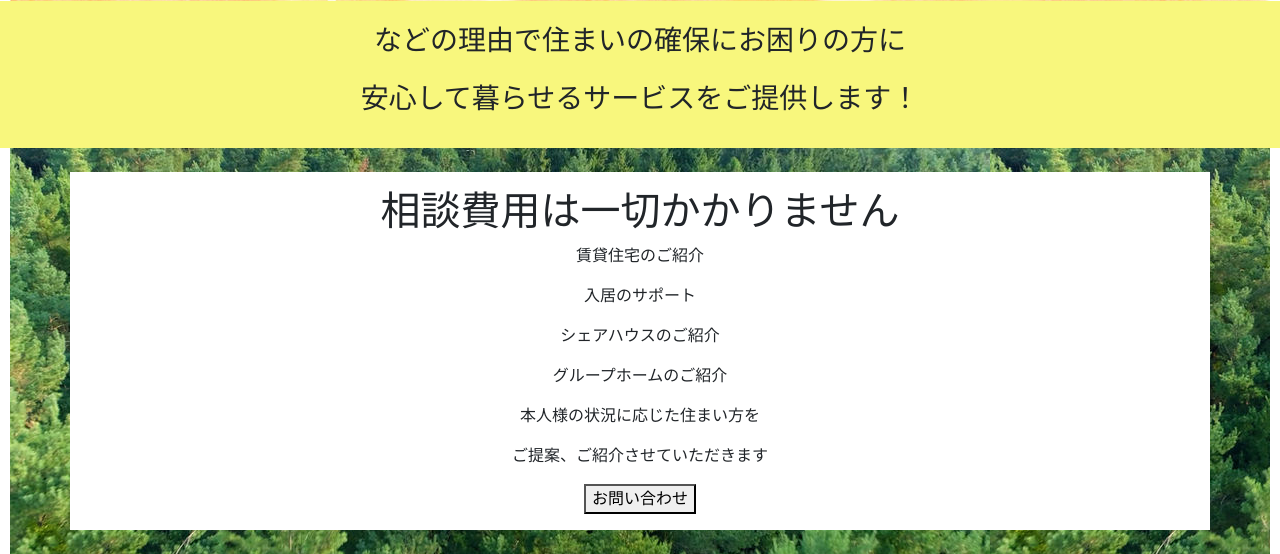
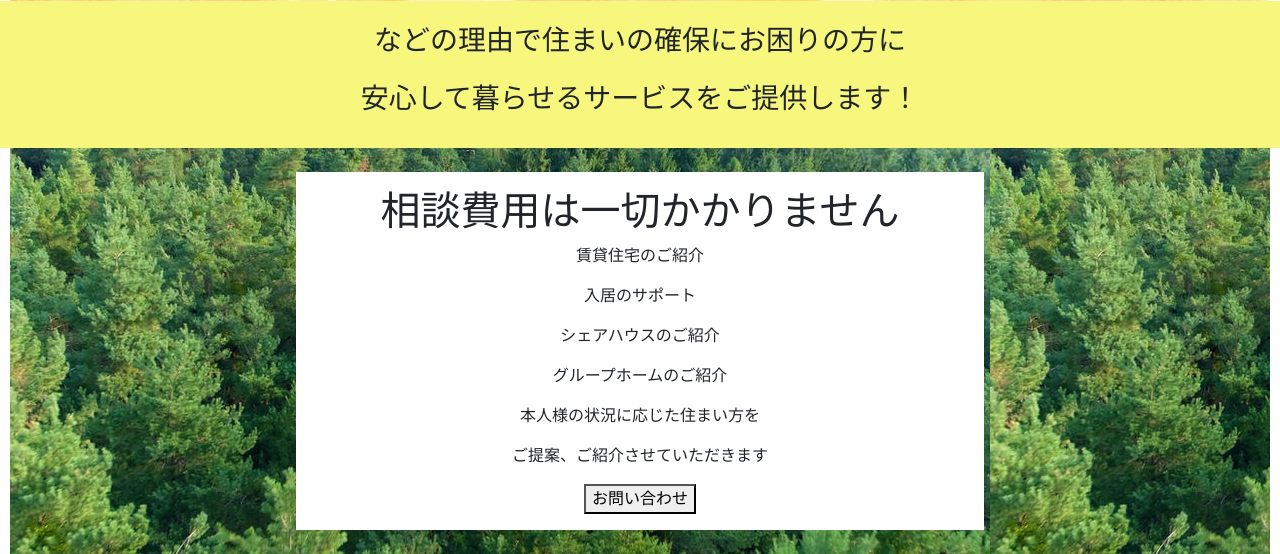
Before and after one commit to saitoyoshi/cocoiru, a PHP site: page / in a window 1280 px wide. Shown: the part 676-1230 px from the top of the page. Run offline with PHP 8.4, Linux system fonts and the light colour scheme; some libraries are stand-ins or nearby versions.

Commit message:
相談部の最大幅、フォント設定

```diff
--- a/css/custom.css
+++ b/css/custom.css
@@ -88,6 +88,14 @@ body {
     transform: translate(-60%, -50%);
   }
 }
+@media (min-width: 992px) {
+  .pastel-front-text-container {
+    width: 50%;
+    top:50%;
+    left:60%;
+    transform: translate(-60%, -50%);
+  }
+}
 
 .yellow-marker {
   background-color: #fbf77d;
@@ -96,3 +104,8 @@ body {
 .pastel-below-texts {
   background-color: #f8f77d;
 }
+
+/* 相談部 */
+.consultation-max-width {
+  max-width: 688px;
+}
--- a/views/index.php
+++ b/views/index.php
@@ -42,15 +42,15 @@
     <h5 class="fs-3">安心して暮らせるサービスをご提供します！</h5>
 </div>
 <div class="my-container-fluid position-relative py-4 px-3" style="background-image: url(../img/green.jpg);">
-<div class="bg-white container text-center p-3">
+<div class="bg-white container text-center p-3 consultation-max-width">
     <h1 class="fs-1">相談費用は一切かかりません</h1>
     <!-- p raleway -->
-    <p>賃貸住宅のご紹介</p>
-    <p>入居のサポート</p>
-    <p>シェアハウスのご紹介</p>
-    <p>グループホームのご紹介</p>
-    <p>本人様の状況に応じた住まい方を</p>
-    <p>ご提案、ご紹介させていただきます</p>
+    <p class="p-font">賃貸住宅のご紹介</p>
+    <p class="p-font">入居のサポート</p>
+    <p class="p-font">シェアハウスのご紹介</p>
+    <p class="p-font">グループホームのご紹介</p>
+    <p class="p-font">本人様の状況に応じた住まい方を</p>
+    <p class="p-font">ご提案、ご紹介させていただきます</p>
     <button type="button">お問い合わせ</button>
 </div>
     <!-- <img src="../img/green.jpg" alt="森背景" width="980" height="674" class="max-width-wrapper img-fluid"> -->
```
